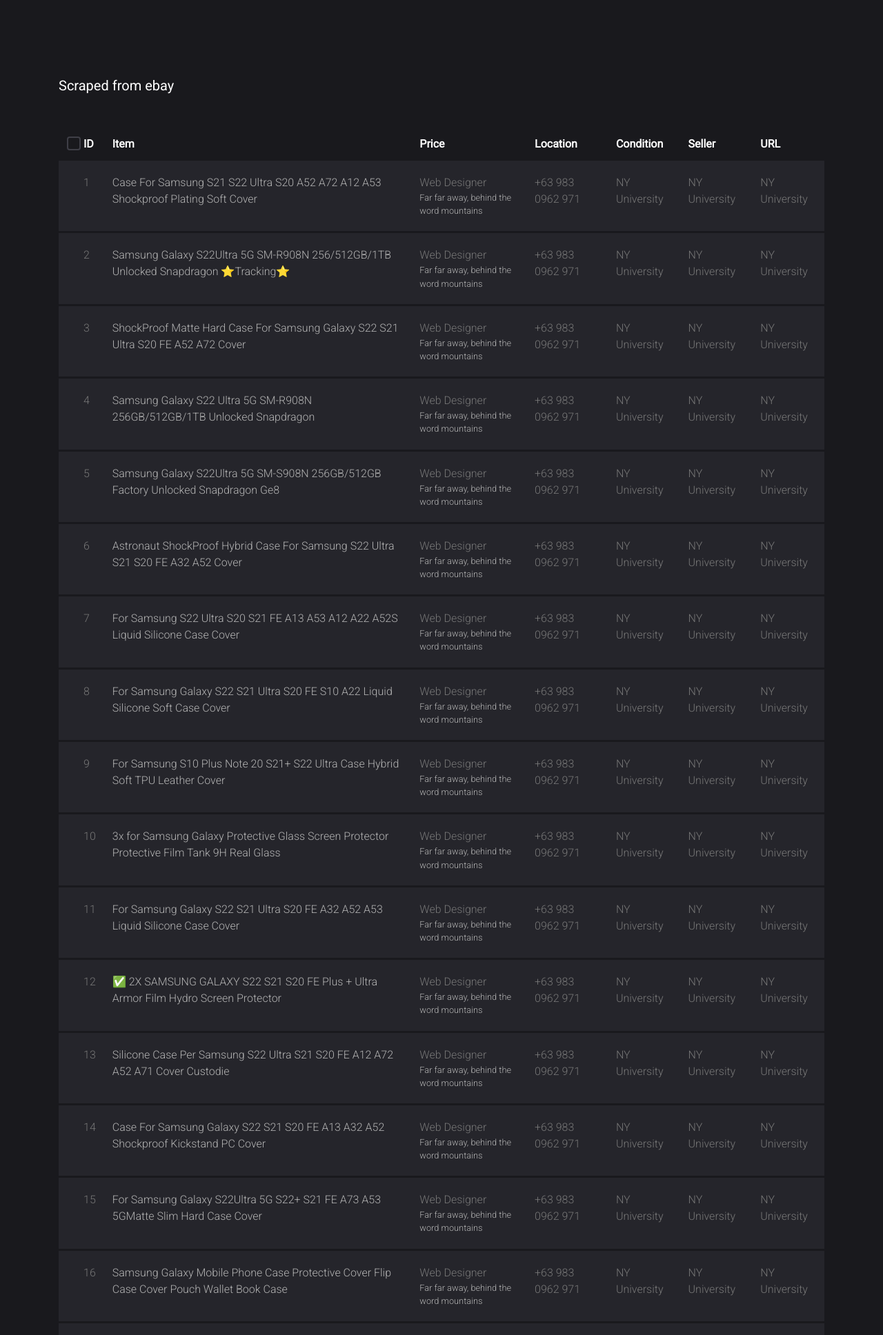
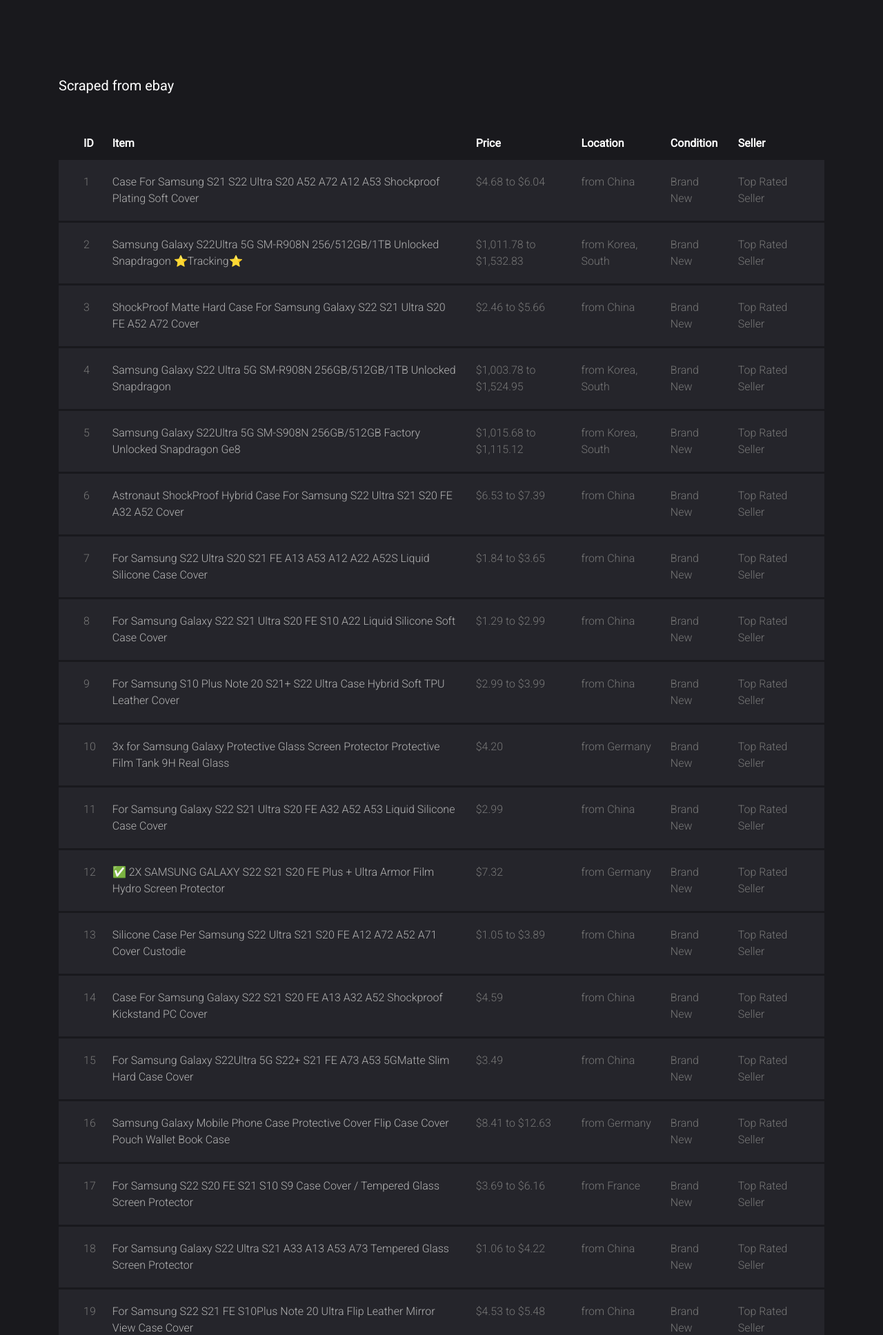
Before and after one commit to AndriusMatulionis/Django_ebay, a Django app: page / in a window 1280 px wide. Shown: the top 1936 px of the page at 69% size. Run offline with Django 4.2, Linux system fonts and the light colour scheme; data comes from the database, SQL or seed files in the repository; both versions use the stored data as it was after the commit; some libraries are stand-ins or nearby versions.

Commit message:
veikia pilnai

```diff
--- a/test_project/core/templates/index.html
+++ b/test_project/core/templates/index.html
@@ -37,10 +37,7 @@
             <tr>
 
               <th scope="col">
-                <label class="control control--checkbox">
-                  <input type="checkbox"  class="js-check-all"/>
-                  <div class="control__indicator"></div>
-                </label>
+
               </th>
 
 
@@ -50,7 +47,7 @@
               <th scope="col">Location</th>
               <th scope="col">Condition</th>
               <th scope="col">Seller</th>
-              <th scope="col">URL</th>
+
             </tr>
           </thead>
           <tbody>
@@ -62,17 +59,15 @@
               <td>
                 {{ scrape.id }}
               </td>
-              <td><a href="#">
-                {{ scrape.item }}
-              </a></td>
+              <td><a href="{{ scrape.url }}" target="_blank"> {{ scrape.item }} </a></td>
+
               <td>
-                Web Designer
-                <small class="d-block">Far far away, behind the word mountains</small>
+                {{ scrape.price }}
               </td>
-              <td>+63 983 0962 971</td>
-              <td>NY University</td>
-              <td>NY University</td>
-              <td>NY University</td>
+              <td>{{ scrape.location }}</td>
+              <td>{{ scrape.condition }}</td>
+              <td>{{ scrape.seller}}</td>
+              <td></td>
             </tr>
             <tr class="spacer"><td colspan="100"></td></tr>
             {% endfor %}
--- a/test_project/scraping.py
+++ b/test_project/scraping.py
@@ -16,7 +16,7 @@ def extract(asin, items_per_page):
 
 
 def main():
-    items = extract("lego", "240")
+    items = extract("samsung s22", "9")
     item_id = 0
     c.execute("  DROP TABLE IF EXISTS scraped")
     print("Table 'scraped' DELETED")
```
Also changed, not shown: test_project/db.sqlite3.
